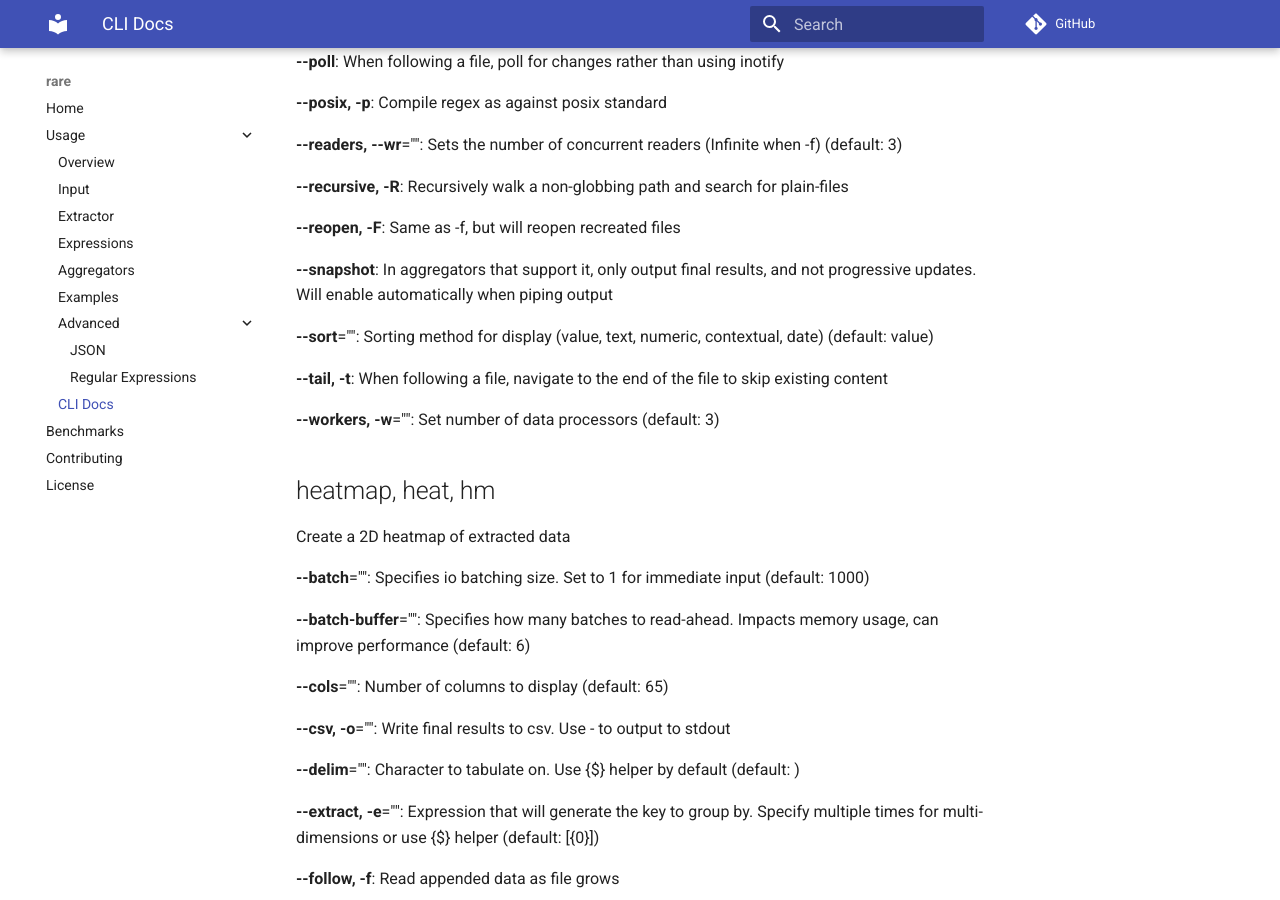
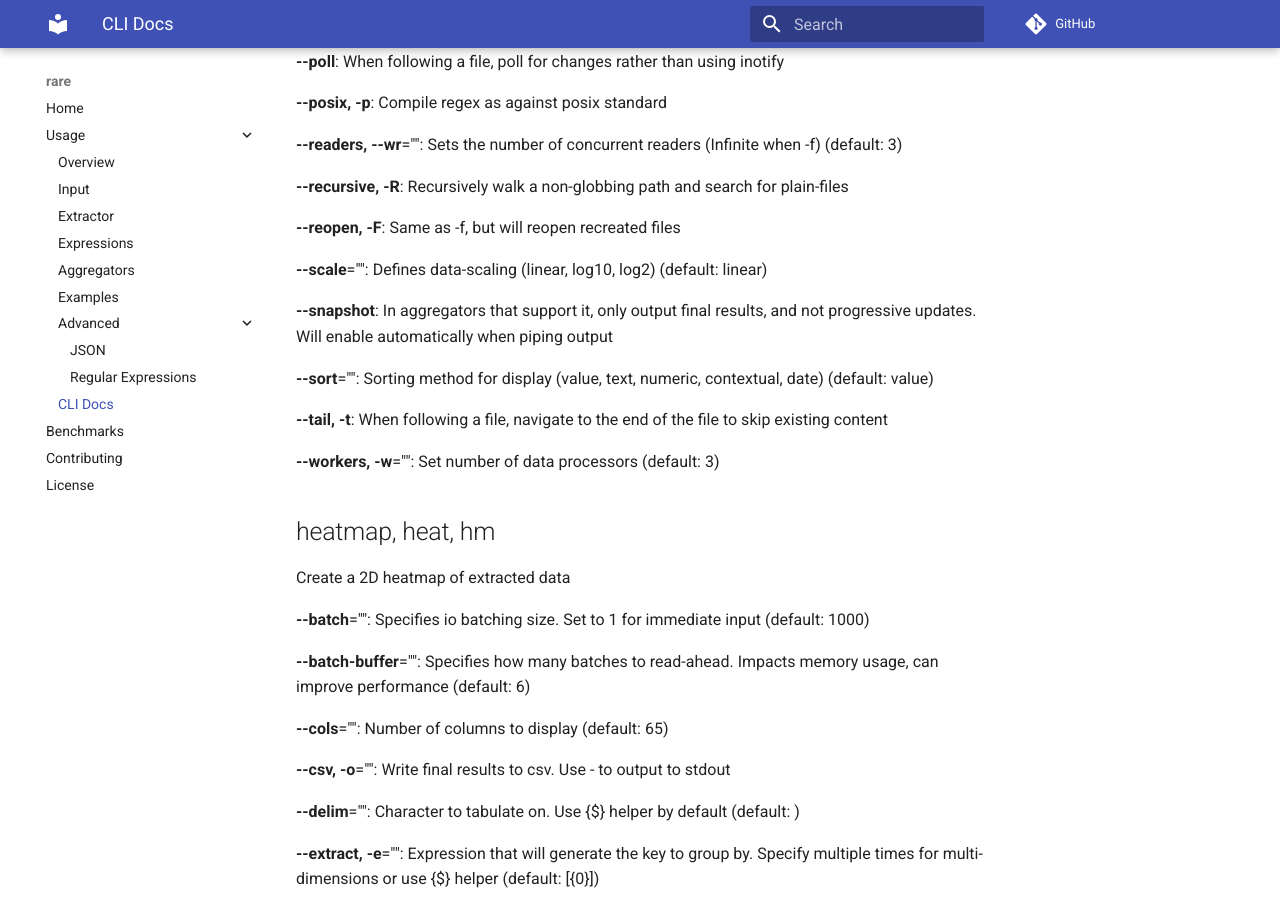
Before and after one commit to zix99/rare, an MkDocs documentation site: the page built from docs/cli-help.md, in a window 1280 px wide and 900 px high, scrolled down 3031 px. Built offline with MkDocs 1.6.1 and Material for MkDocs 9.7.7, drawn with Linux system fonts in a browser that asks for light colours; comment, search, counter and statistics services are not loaded; some of the changed text lies outside the part shown.

Commit message:
Bump help

```diff
--- a/docs/cli-help.md
+++ b/docs/cli-help.md
@@ -137,6 +137,8 @@ Summarize results by extracting them to a histogram
 
 **--reopen, -F**: Same as -f, but will reopen recreated files
 
+**--scale**="": Defines data-scaling (linear, log10, log2) (default: linear)
+
 **--snapshot**: In aggregators that support it, only output final results, and not progressive updates. Will enable automatically when piping output
 
 **--sort**="": Sorting method for display (value, text, numeric, contextual, date) (default: value)
@@ -234,6 +236,8 @@ Create a bargraph of the given 1 or 2 dimension data
 **--recursive, -R**: Recursively walk a non-globbing path and search for plain-files
 
 **--reopen, -F**: Same as -f, but will reopen recreated files
+
+**--scale**="": Defines data-scaling (linear, log10, log2) (default: linear)
 
 **--snapshot**: In aggregators that support it, only output final results, and not progressive updates. Will enable automatically when piping output
 
```
